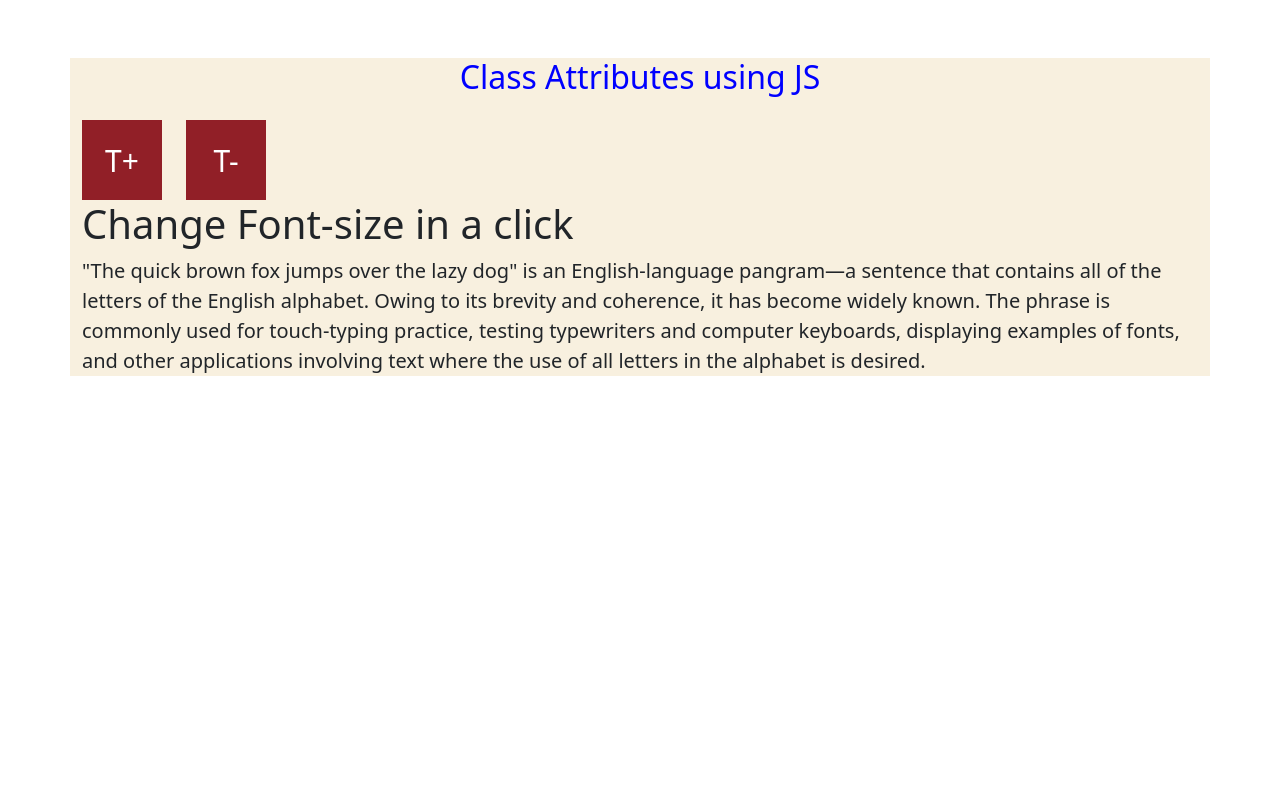
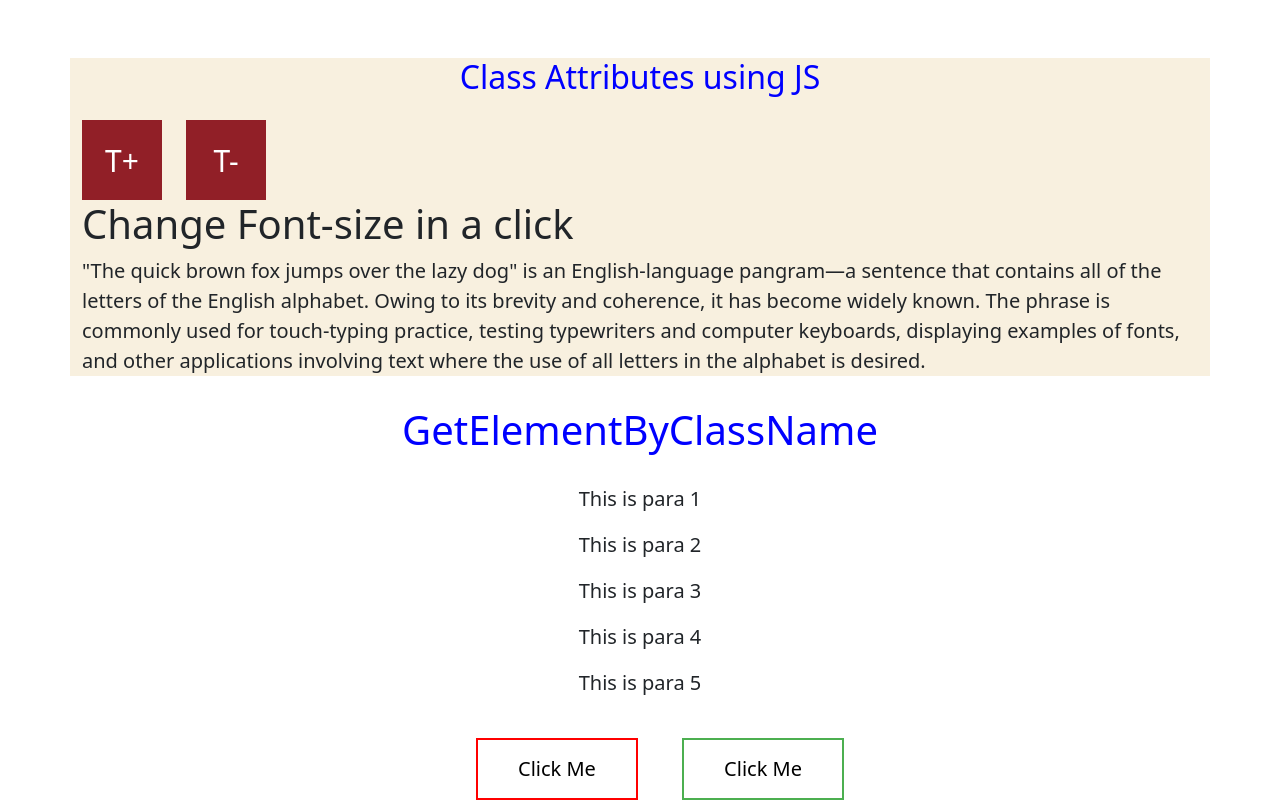
Before and after one commit to NIks3s/WTWS_-LAB1, a plain HTML site: page lab3.html in a window 1280 px wide. Shown: the part 823-1623 px from the top of the page. Before the commit the page ends 1215 px from the top, so only its background shows below. Drawn offline with nearby package versions, Linux system fonts and the light colour scheme.

Commit message:
third commit

```diff
--- a/java.js
+++ b/java.js
@@ -36,3 +36,17 @@ console.log(type);
   });
 
 }
+function changeColor(){
+var element=document.getElementsByClassName("mypara");
+for(var x=0;x<element.length;x++){
+  element[x].style.color="red";
+  element[x].style.fontSize="30px";
+}
+}
+function changeColor2(){
+var element=document.getElementsByClassName("mypara2");
+for(var x=0;x<element.length;x++){
+  element[x].style.color="green";
+  element[x].style.fontSize="40px";
+}
+}
--- a/lab3.html
+++ b/lab3.html
@@ -52,6 +52,21 @@
       <p id="p">"The quick brown fox jumps over the lazy dog" is an English-language pangram—a sentence that contains all of the letters of the English alphabet. Owing to its brevity and coherence, it has become widely known. The phrase is commonly used for touch-typing practice, testing typewriters and computer keyboards, displaying examples of fonts, and other applications involving text where the use of all letters in the alphabet is desired.</p>
 
     </div>
+
+    <div class="new_container">
+      <h1 style="color:blue;margin-top:30px;margin-bottom:30px;">GetElementByClassName</h1>
+      <p class="mypara">This is para 1</p>
+      <p class="mypara2">This is para 2</p>
+      <p class="mypara">This is para 3</p>
+      <p class="mypara2">This is para 4</p>
+      <p class="mypara">This is para 5</p>
+<br>
+      <button class="new_btn" onclick="changeColor()">Click Me</button>
+      <button class="btn1" onclick="changeColor2()">Click Me</button>
+
+
+
+    </div>
 <script src="java.js">
 
 </script>
--- a/new.css
+++ b/new.css
@@ -56,3 +56,22 @@ p{
   font-size: 16px;
   cursor: pointer;
 }
+.new_container{
+  text-align: center;
+}
+.new_btn{
+  background-color: white;
+  color:black;
+  padding: 14px 40px;
+  font-size: 20px;
+  border:2px solid #FF0000;
+  margin-left: 40px;
+}
+.btn1{
+  background-color: white;
+  color:black;
+  padding: 14px 40px;
+  font-size: 20px;
+  border:2px solid #4CAF50;
+  margin-left: 40px;
+}
```
Also changed, not shown: index.html (+1 -1 lines).
